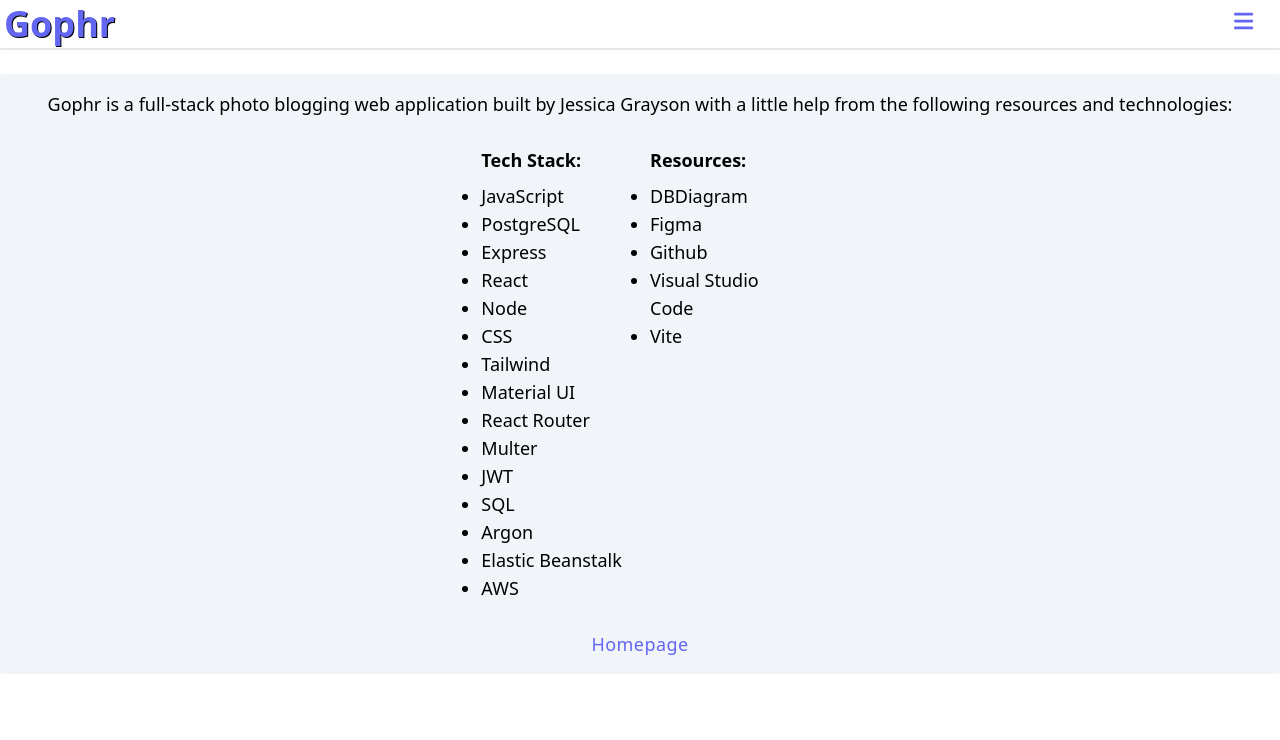
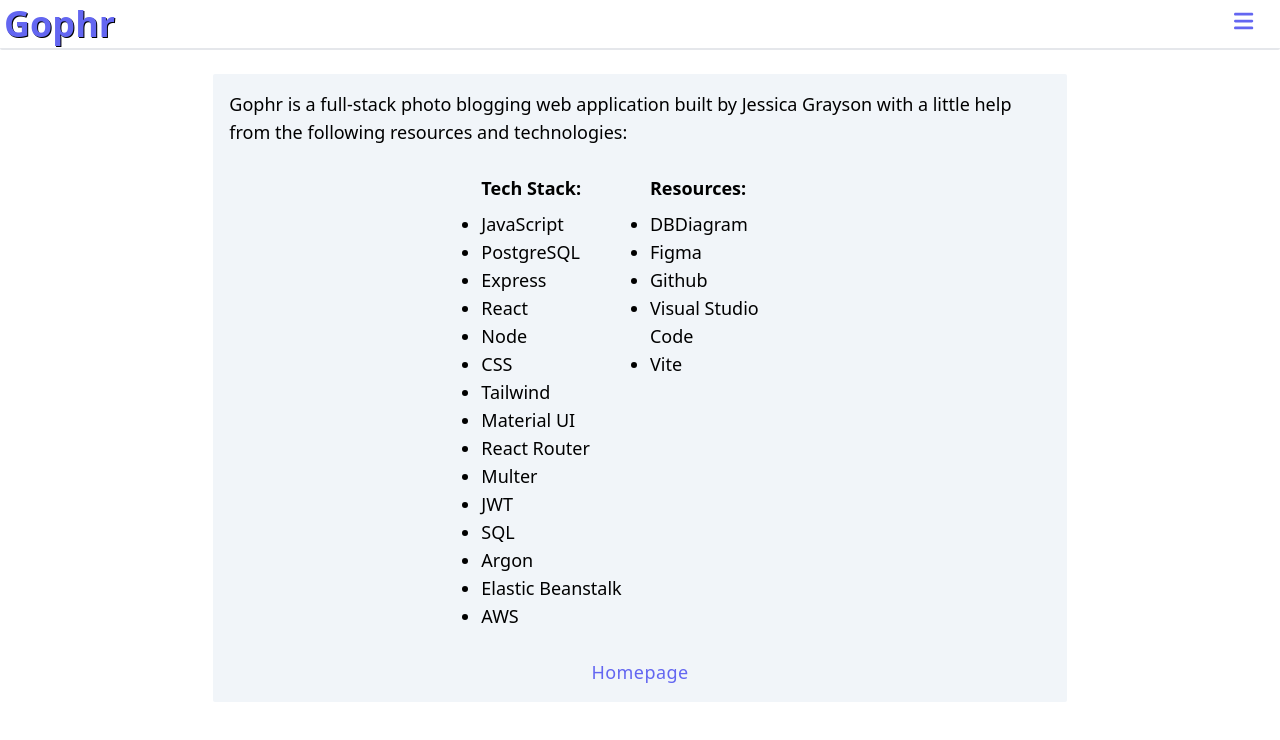
Before and after one commit to jessicagrayson/final-project, a React (Vite) app in the folder client/: page /tech-stack in a window 1280 px wide. Shown: the top 740 px of the page. Built offline with nearby package versions, Linux system fonts and the light colour scheme.

Commit message:
storing changes

```diff
--- a/client/src/TechStack.jsx
+++ b/client/src/TechStack.jsx
@@ -29,7 +29,7 @@
   ];
 
   return (
-    <div className="flex flex-col items-center p-4 m-6 mx-auto space-y-3 text-lg rounded-sm w-full7 bg-slate-100">
+    <div className="flex flex-col items-center w-2/3 p-4 m-6 mx-auto space-y-3 text-lg rounded-sm bg-slate-100">
       <p>
         Gophr is a full-stack photo blogging web application built by Jessica
         Grayson with a little help from the following resources and
```
